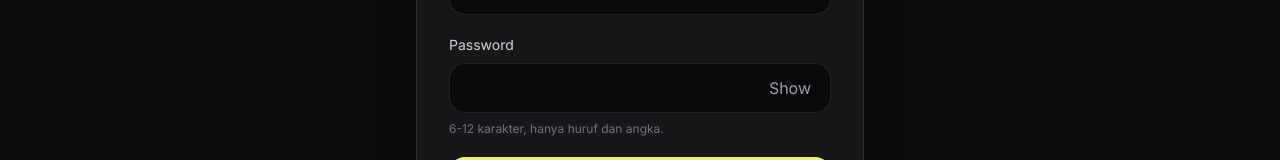
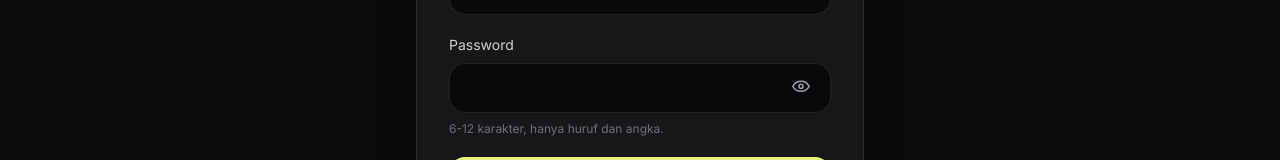
Before and after one commit to SamAscend/MILEZEROHQ, a Next.js app: page /admin/login in a window 1280 px wide. Shown: the part 424-584 px from the top of the page. Built offline with nearby package versions, Linux system fonts and the light colour scheme; no server answers.

Commit message:
Improve password visibility and auth errors

```diff
--- a/app/admin/login/page.tsx
+++ b/app/admin/login/page.tsx
@@ -63,9 +63,19 @@ export default function AdminLoginPage() {
                 type="button"
                 onClick={() => setShowPassword(!showPassword)}
                 aria-label={showPassword ? "Hide password" : "Show password"}
-                className="absolute right-3 top-1/2 -translate-y-1/2 rounded-lg px-2 py-1 text-sm text-zinc-400 hover:text-white"
+                title={showPassword ? "Hide password" : "Show password"}
+                className="absolute right-3 top-1/2 -translate-y-1/2 rounded-lg p-2 text-zinc-400 hover:text-white"
               >
-                {showPassword ? "Hide" : "Show"}
+                {showPassword ? (
+                  <svg aria-hidden="true" viewBox="0 0 24 24" className="h-5 w-5 fill-none stroke-current" strokeWidth="1.8">
+                    <path d="M3 3l18 18M10.6 10.6a2 2 0 002.8 2.8M9.9 4.2A10.8 10.8 0 0112 4c5.2 0 8.7 4 9.8 6a11.8 11.8 0 01-3.1 3.8M6.2 6.2C4.4 7.4 3.2 9 2.2 10c1.1 2 4.6 6 9.8 6 1 0 2-.2 2.8-.5" />
+                  </svg>
+                ) : (
+                  <svg aria-hidden="true" viewBox="0 0 24 24" className="h-5 w-5 fill-none stroke-current" strokeWidth="1.8">
+                    <path d="M2.2 10c1.1-2 4.6-6 9.8-6s8.7 4 9.8 6c-1.1 2-4.6 6-9.8 6s-8.7-4-9.8-6z" />
+                    <circle cx="12" cy="10" r="2.5" />
+                  </svg>
+                )}
               </button>
             </div>
             <p className="mt-2 text-xs text-zinc-500">6-12 karakter, hanya huruf dan angka.</p>
--- a/app/login/page.tsx
+++ b/app/login/page.tsx
@@ -29,7 +29,11 @@ export default function LoginPage() {
       : await supabase.auth.signInWithPassword({ email, password });
 
     if (result.error) {
-      setErrorMessage(result.error.message);
+      setErrorMessage(
+        result.error.message.toLowerCase().includes("invalid login credentials")
+          ? "Email atau password salah, atau akun belum dibuat/diaktifkan. Pilih Create account untuk mendaftar."
+          : result.error.message,
+      );
       return;
     }
 
@@ -126,9 +130,19 @@ export default function LoginPage() {
                     type="button"
                     onClick={() => setShowPassword(!showPassword)}
                     aria-label={showPassword ? "Hide password" : "Show password"}
-                    className="absolute right-3 top-1/2 -translate-y-1/2 rounded-lg px-2 py-1 text-sm text-zinc-400 hover:text-white"
+                    title={showPassword ? "Hide password" : "Show password"}
+                    className="absolute right-3 top-1/2 -translate-y-1/2 rounded-lg p-2 text-zinc-400 hover:text-white"
                   >
-                    {showPassword ? "Hide" : "Show"}
+                    {showPassword ? (
+                      <svg aria-hidden="true" viewBox="0 0 24 24" className="h-5 w-5 fill-none stroke-current" strokeWidth="1.8">
+                        <path d="M3 3l18 18M10.6 10.6a2 2 0 002.8 2.8M9.9 4.2A10.8 10.8 0 0112 4c5.2 0 8.7 4 9.8 6a11.8 11.8 0 01-3.1 3.8M6.2 6.2C4.4 7.4 3.2 9 2.2 10c1.1 2 4.6 6 9.8 6 1 0 2-.2 2.8-.5" />
+                      </svg>
+                    ) : (
+                      <svg aria-hidden="true" viewBox="0 0 24 24" className="h-5 w-5 fill-none stroke-current" strokeWidth="1.8">
+                        <path d="M2.2 10c1.1-2 4.6-6 9.8-6s8.7 4 9.8 6c-1.1 2-4.6 6-9.8 6s-8.7-4-9.8-6z" />
+                        <circle cx="12" cy="10" r="2.5" />
+                      </svg>
+                    )}
                   </button>
                 </div>
                 <p className="mt-2 text-xs text-zinc-500">6-12 karakter, hanya huruf dan angka.</p>
```
